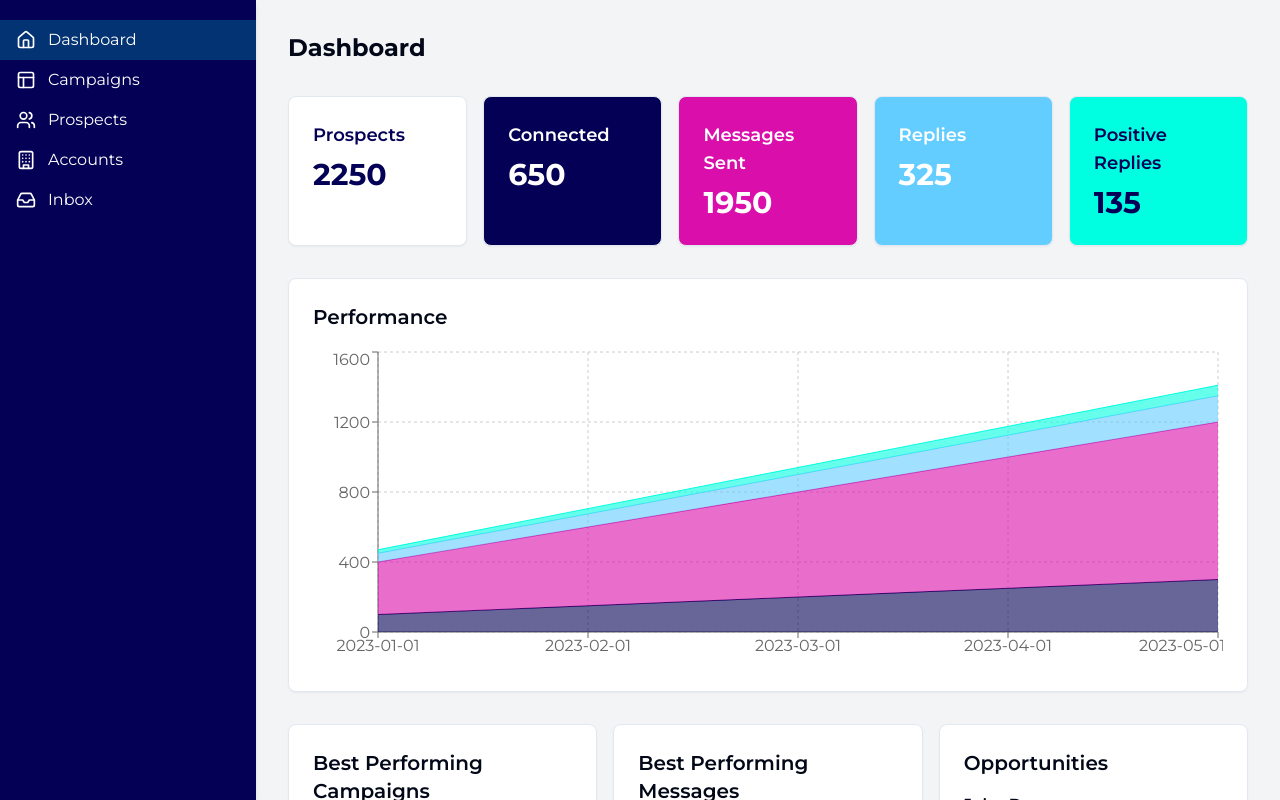
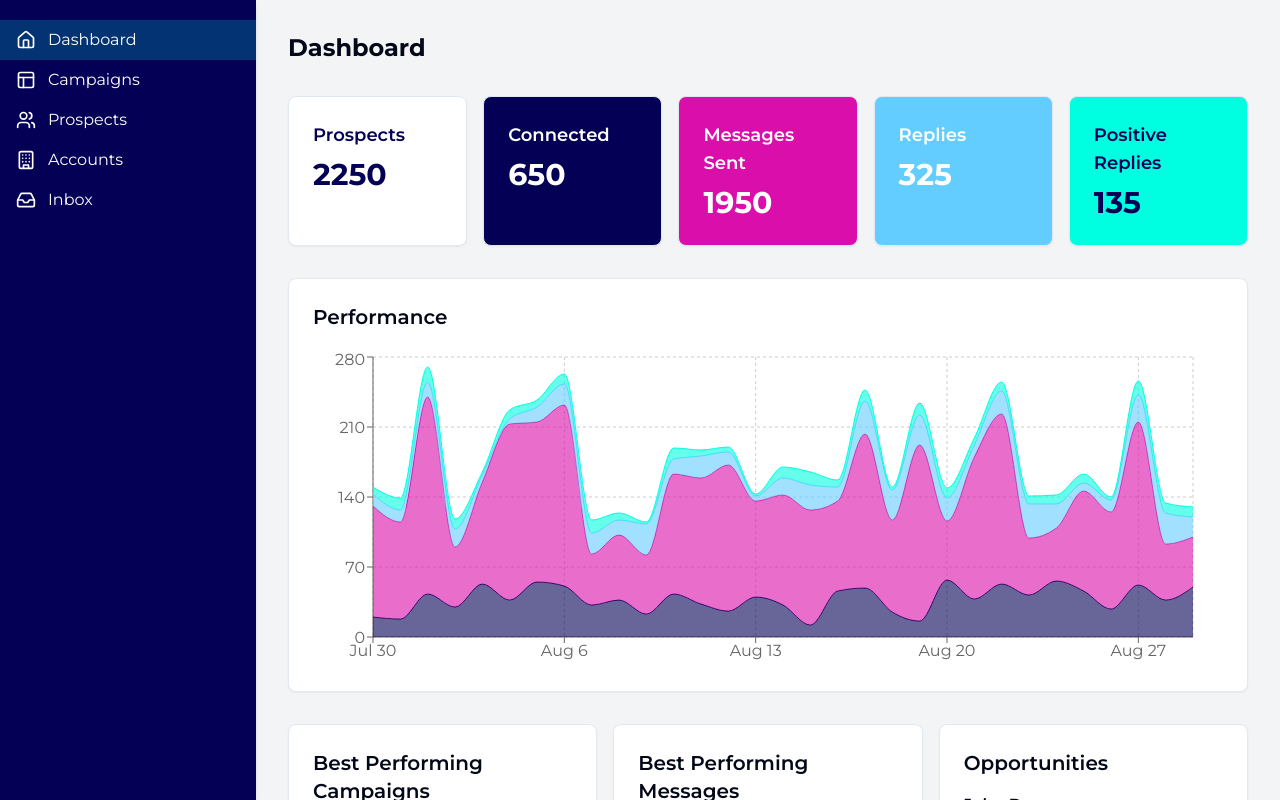
Before and after one commit to sanketmctrl/leadgenplatform-mockup-24, a React (Vite) app: page / in a window 1280 px wide. Built offline with nearby package versions, Linux system fonts and the light colour scheme.

Commit message:
Add daily performance chart
Implement a chart to display daily performance numbers over the last month with illustrative data.
[skip gpt_engineer]

```diff
--- a/src/pages/DashboardPage.jsx
+++ b/src/pages/DashboardPage.jsx
@@ -12,13 +12,24 @@ const DashboardPage = () => {
     positiveReplies: 135
   };
 
-  const performanceData = [
-    { date: '2023-01-01', connected: 100, messagesSent: 300, replies: 50, positiveReplies: 20 },
-    { date: '2023-02-01', connected: 150, messagesSent: 450, replies: 75, positiveReplies: 30 },
-    { date: '2023-03-01', connected: 200, messagesSent: 600, replies: 100, positiveReplies: 40 },
-    { date: '2023-04-01', connected: 250, messagesSent: 750, replies: 125, positiveReplies: 50 },
-    { date: '2023-05-01', connected: 300, messagesSent: 900, replies: 150, positiveReplies: 60 },
-  ];
+  const generateDailyData = () => {
+    const data = [];
+    const today = new Date();
+    for (let i = 30; i >= 0; i--) {
+      const date = new Date(today);
+      date.setDate(today.getDate() - i);
+      data.push({
+        date: date.toISOString().split('T')[0],
+        connected: Math.floor(Math.random() * 50) + 10,
+        messagesSent: Math.floor(Math.random() * 150) + 50,
+        replies: Math.floor(Math.random() * 30) + 5,
+        positiveReplies: Math.floor(Math.random() * 15) + 1,
+      });
+    }
+    return data;
+  };
+
+  const performanceData = generateDailyData();
 
   const bestCampaigns = [
     { name: "Summer Outreach", positiveReplyRate: "15%" },
@@ -71,9 +82,13 @@ const DashboardPage = () => {
           <h2 className="text-xl font-semibold mb-4">Performance</h2>
           <div className="h-80">
             <ResponsiveContainer width="100%" height="100%">
-              <AreaChart data={performanceData}>
+              <AreaChart data={performanceData} margin={{ top: 10, right: 30, left: 0, bottom: 0 }}>
                 <CartesianGrid strokeDasharray="3 3" />
-                <XAxis dataKey="date" />
+                <XAxis
+                  dataKey="date"
+                  tickFormatter={(tick) => new Date(tick).toLocaleDateString('en-US', { month: 'short', day: 'numeric' })}
+                  interval={6}
+                />
                 <YAxis />
                 <Tooltip />
                 <Area type="monotone" dataKey="connected" stackId="1" stroke="#040056" fill="#040056" />
```
